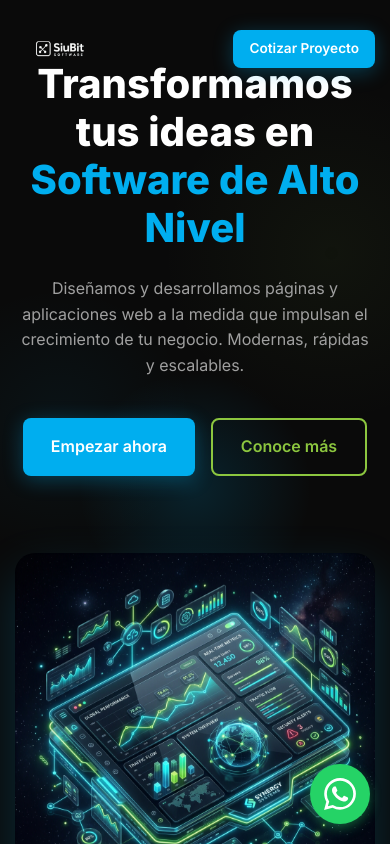
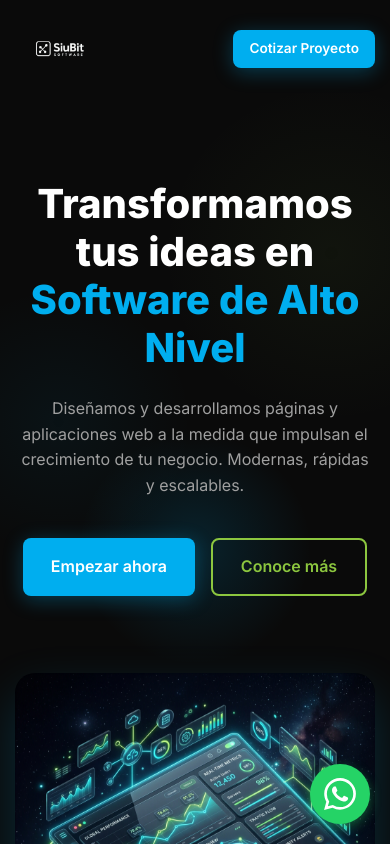
Before and after one commit to RicardoLedesma123/siubit-software, a React (Vite) app: page / in a window 390 px wide. Shown: the top 844 px of the page. Built offline with nearby package versions, Linux system fonts and the light colour scheme.

Commit message:
style: fix espaciado hero en movil usando margin-top

```diff
--- a/src/components/Hero.css
+++ b/src/components/Hero.css
@@ -79,10 +79,8 @@
 }
 
 @media (max-width: 768px) {
-  .hero {
-    padding-top: 140px;
-  }
   .hero-content {
+    margin-top: 120px;
     padding-top: 0;
   }
 }
```
